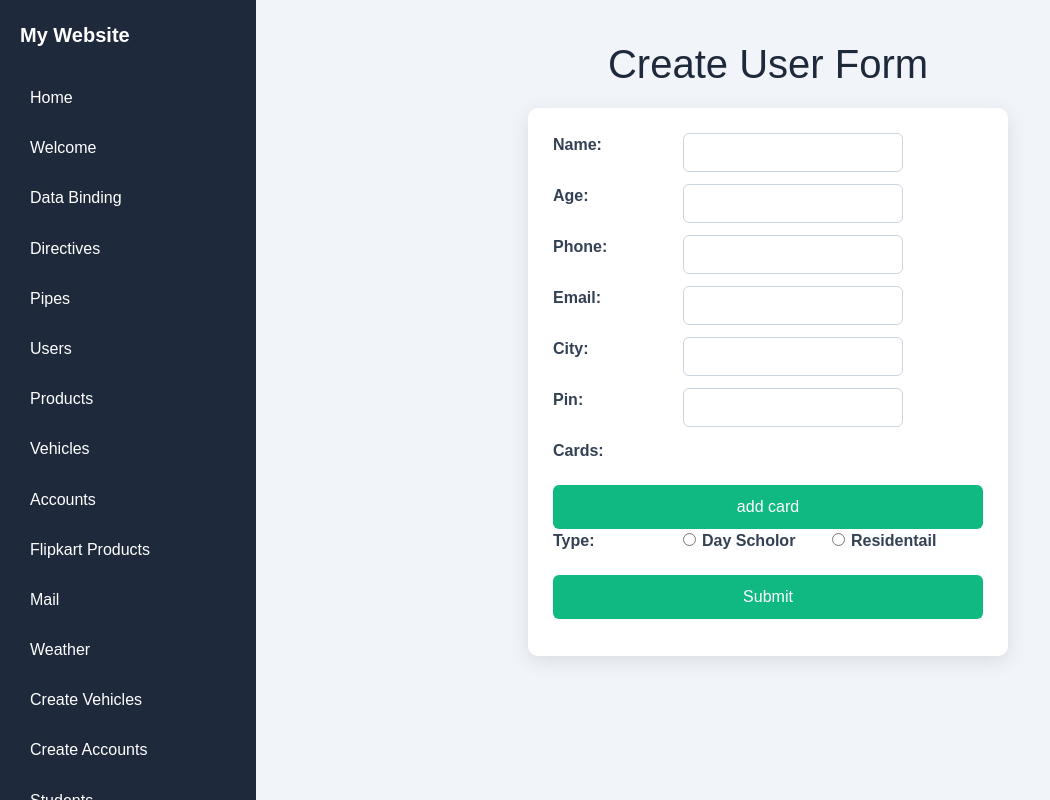
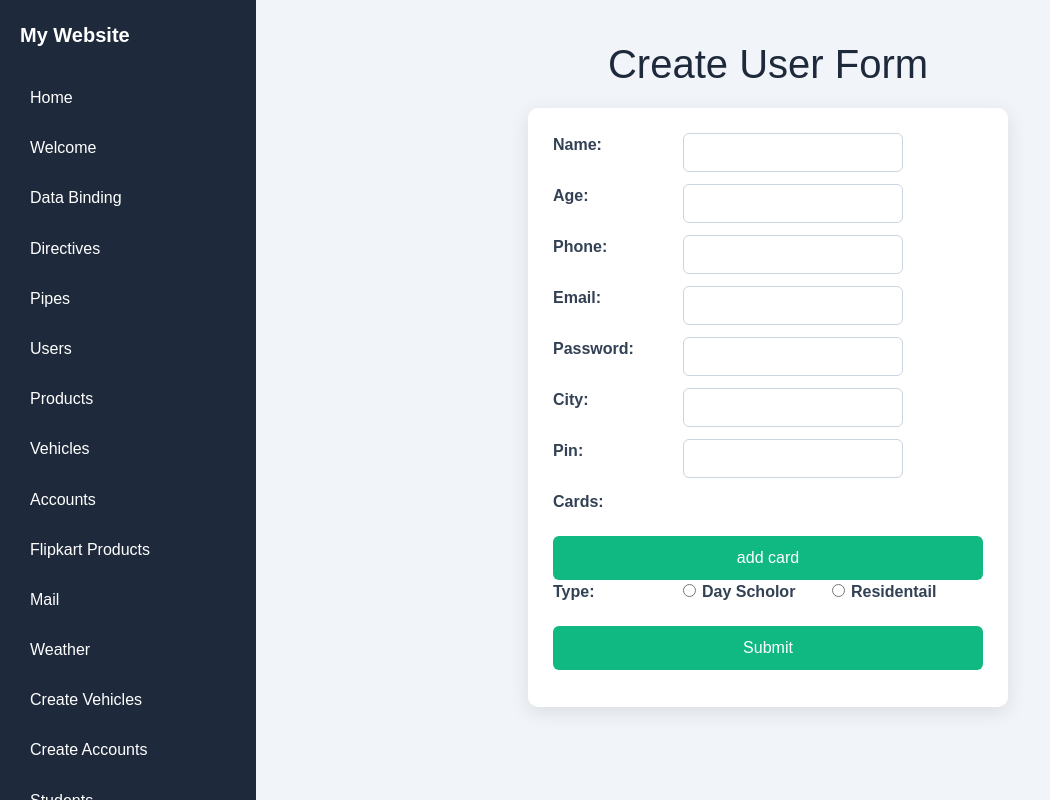
Before and after one commit to Yamini354/my-app, an Angular app: page /dashboard/create-user in a window 1280 px wide. Shown: the whole page, without its empty margins (0-1050 px from the left). Built offline with nearby package versions, Linux system fonts and the light colour scheme; sample sign-in values are in the browser's storage.

Commit message:
password pattern validation

```diff
--- a/src/app/create-user/create-user.component.html
+++ b/src/app/create-user/create-user.component.html
@@ -33,6 +33,14 @@
     <div *ngIf="userForm.get('email')?.touched && userForm.get('email')?.invalid">
         <p *ngIf="userForm.get('email')?.errors?.['required']">*Email is required</p>
         <p *ngIf="userForm.get('email')?.errors?.['email']">Invalid email format</p>
+    </div>
+    <br>
+
+    <label for="">Password:</label>
+    <input type="password" formControlName="password">
+    <div *ngIf="userForm.get('password')?.touched && userForm.get('email')?.invalid">
+        <p *ngIf="userForm.get('password')?.errors?.['required']">*Password is required</p>
+        <p *ngIf="userForm.get('password')?.errors?.['pattern']">At least one C,S,N,Spe and min 8 len</p>
     </div>
     <br>
 
--- a/src/app/create-user/create-user.component.ts
+++ b/src/app/create-user/create-user.component.ts
@@ -13,6 +13,7 @@
     age: new FormControl("", [Validators.required, Validators.min(0), Validators.max(100)]),
     phone: new FormControl("", [Validators.required, Validators.min(1000000000), Validators.max(9999999999)]),
     email: new FormControl("",[Validators.required,Validators.email]),
+    password: new FormControl("",[Validators.required,Validators.pattern(/^(?=[^A-Z]*[A-Z])(?=[^a-z]*[a-z])(?=\D*\d)(?=[^!@#$%^&*]*[!@#$%^&*]).{8,}$/)]),
     address :new FormGroup({
       city:new FormControl("",[Validators.required]),
       pin: new FormControl("", [Validators.required, Validators.min(100000), Validators.max(999999)]),
```
